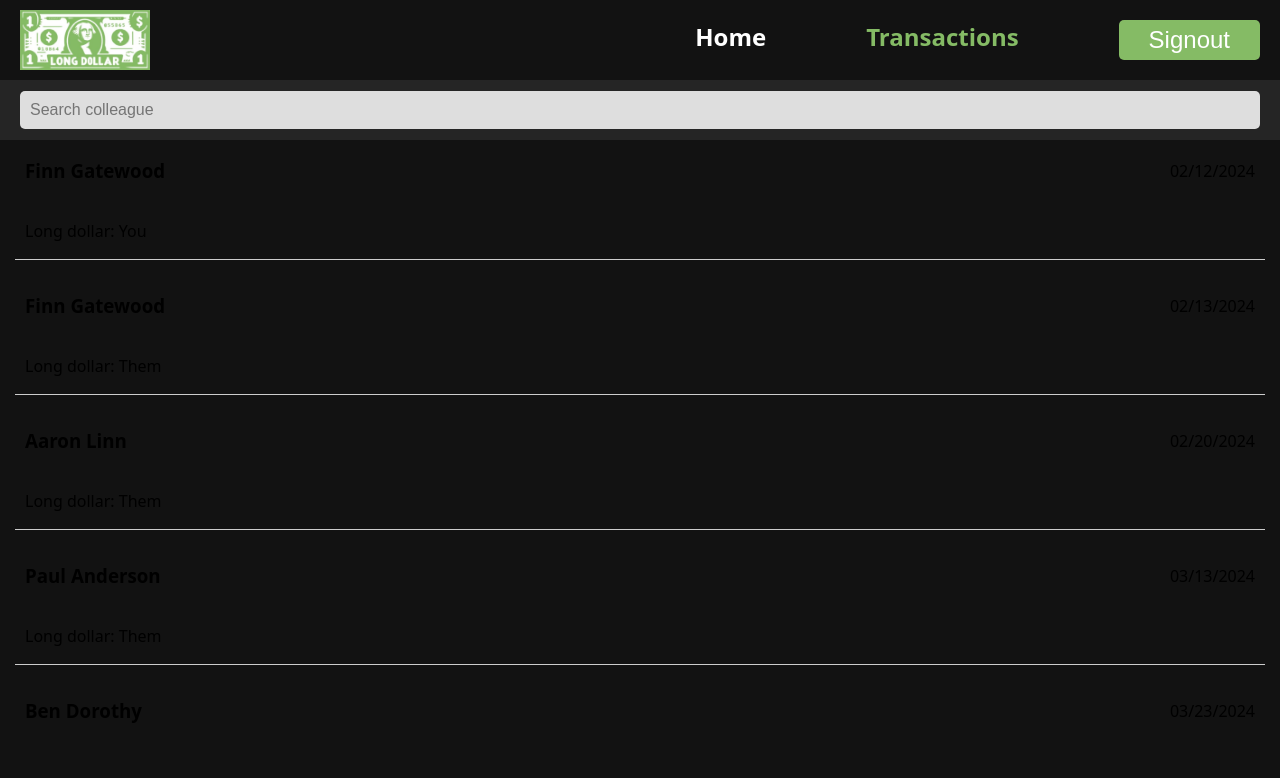
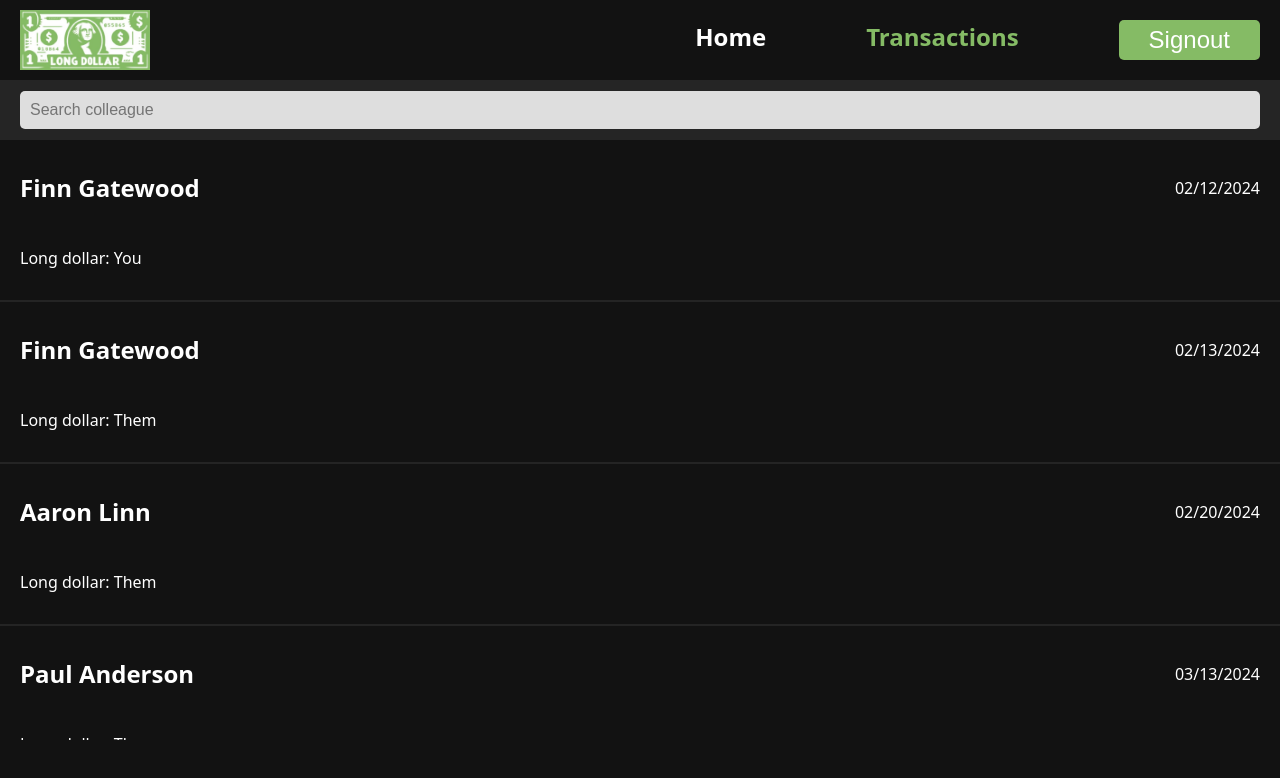
Before and after one commit to BrandonGatewood/Long-Dollar, a React (Vite) app in the folder frontend/: page /Transactions in a window 1280 px wide. Shown: the top 778 px of the page. Built offline with nearby package versions, Linux system fonts and the light colour scheme.

Commit message:
changed design on colleague and transaction card

```diff
--- a/frontend/src/components/cards/ColleagueCard.jsx
+++ b/frontend/src/components/cards/ColleagueCard.jsx
@@ -24,16 +24,6 @@ const ColleagueCard = ({ query }) => {
         fetchColleagues();
     }, []);
 
-
-    const handleLongDollar = (longDollar) => {
-        if(longDollar) {
-            return <p className="cardLongDollar">Long dollar: Them</p>
-        }
-        else {
-            return <p className="cardLongDollar">Long dollar: You</p>
-        }
-    }
-
     return (
         <>
             {
@@ -54,9 +44,6 @@ const ColleagueCard = ({ query }) => {
                                     <InfoColleagueModal colleague={ colleague } />
                             </div>
                             <div className="cardDescription">
-                                {
-                                    handleLongDollar(colleague.longDollar)
-                                }
                                 <ClaimModal colleague={ colleague } />
                             </div>
                         </div>
--- a/frontend/src/components/cards/ReportCard.jsx
+++ b/frontend/src/components/cards/ReportCard.jsx
@@ -8,10 +8,10 @@ const ReportCard = ({query}) => {
 
     const handleLongDollar = (dollar) => {
         if(dollar) {
-            return <p>Long dollar: Them</p>
+            return <p className="text">Long dollar: Them</p>
         }
         else {
-            return <p>Long dollar: You</p>
+            return <p className="text">Long dollar: You</p>
         }
     }
 
@@ -32,7 +32,7 @@ const ReportCard = ({query}) => {
                         <div key={index} className="card">
                             <div className="cardHeader">
                                 <h3 className="cardTitle">{report.name}</h3>
-                                <p>{report.date}</p>
+                                <p className="text">{report.date}</p>
                             </div>
                             <div className="cardDescription report">
                                 {
--- a/frontend/src/components/modals/InfoColleagueModal.jsx
+++ b/frontend/src/components/modals/InfoColleagueModal.jsx
@@ -27,7 +27,7 @@ const InfoColleagueModal = ({ colleague }) => {
     return(
         <>
             <button type="button" className="button" onClick={ () => setIsActive(true) }>
-                <MenuIcon />
+                <MenuIcon fill='white'/>
             </button>
 
             {
--- a/frontend/src/css/button.css
+++ b/frontend/src/css/button.css
@@ -8,6 +8,9 @@
   fill: var(--black);
 }
 
+.menuIcon {
+  fill: var(--white);
+}
 
 
 /* Buttons */
@@ -47,8 +50,10 @@
 }
 
 .buttonClaim {
-  height: 40px;
+  height: 35px;
   width: 50%;
+  border-radius: 50px;
+  font-size: 16px;
 }
 
 .buttonRename {
--- a/frontend/src/css/components/cards.css
+++ b/frontend/src/css/components/cards.css
@@ -2,25 +2,26 @@
   display: flex;
   flex-direction: column;
   justify-content: space-around;
-  border-bottom: 1px solid var(--grey-border);
-  height: 100px;
-  padding: 10px 10px 9px 10px;
-  margin: 0 15px 15px 15px;
+  border-bottom: 2px solid rgba(255, 255, 255, 0.08);
+  height: 120px;
+  padding: 20px;
 }
 
 .cardHeader {
   display: flex;
   justify-content: space-between;
   align-items: center;
-
   padding-bottom: 20px;
 }
 
-.cardDescription {
-  width: 100%;
-  display: flex;
-  justify-content: center;
-  align-items: center;
+.cardTitle {
+  color: var(--white);
+  font-size: 24px;
+}
+
+.text {
+  color: var(--white);
+  font-size: 16px;
 }
 
 .cardLongDollar {
```
Also changed, not shown: frontend/src/css/components/topBar.css (deleted, +0 -15 lines).
